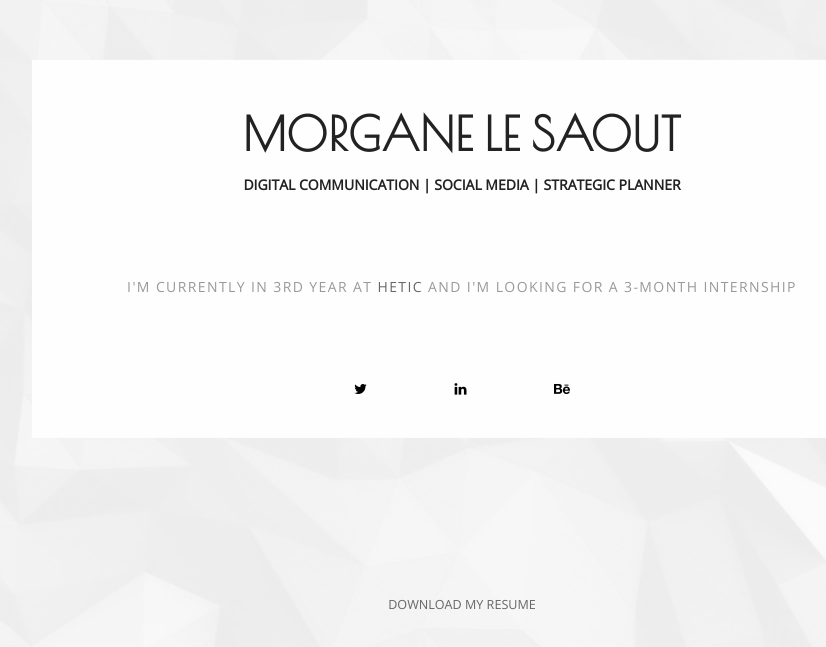
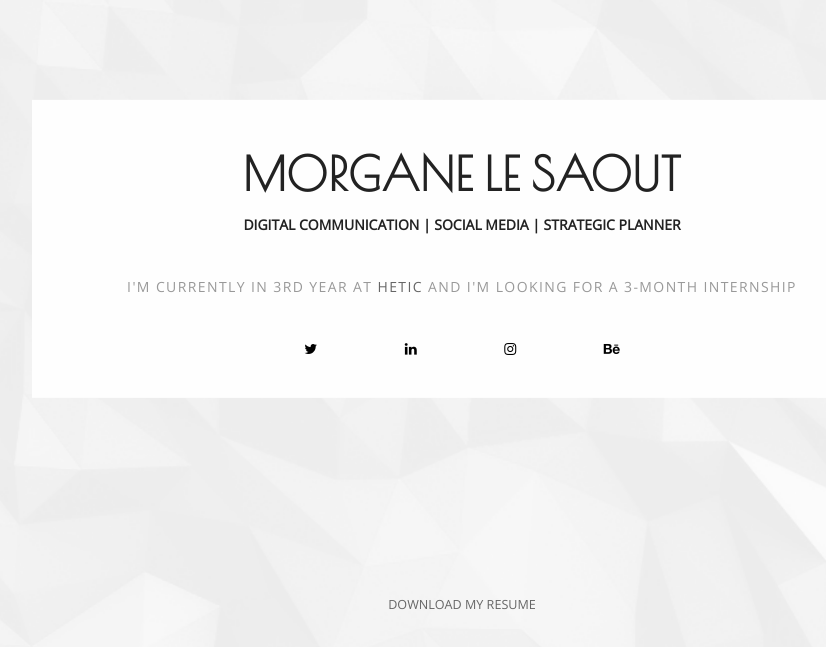
Before and after one commit to morganels/morganelesaout.github.io, a plain HTML site: page index.html in a window 1280 px wide. Shown: the part 151-798 px from the top of the page, without its empty margins (178-1004 px from the left). Drawn offline with nearby package versions, Linux system fonts and the light colour scheme.

Commit message:
instagram

```diff
--- a/index.html
+++ b/index.html
@@ -36,9 +36,9 @@
 					<a href="https://fr.linkedin.com/in/morganelesaout" target="_blank">
 						<i class="fa fa-linkedin"></i>
 					</a>
-					<!-- <a href="https://www.instagram.com/lsmorgane/" target="_blank">
+					<a href="https://www.instagram.com/lsmorgane/" target="_blank">
 						<i class="fa fa-instagram"></i>
-					</a> -->
+					</a>
 					<a href="https://www.behance.net/lsmorgane" target="_blank">	<i class="fa fa-behance"></i>
 					</a>
 				</div>
--- a/style.css
+++ b/style.css
@@ -78,7 +78,7 @@ p{
 	color: #999999;
 	font-family: 'Open Sans', sans-serif;
 	letter-spacing: 0.1em;
-	padding: 60px;
+	padding: 20px;
 }
 
 p a:link{
```
